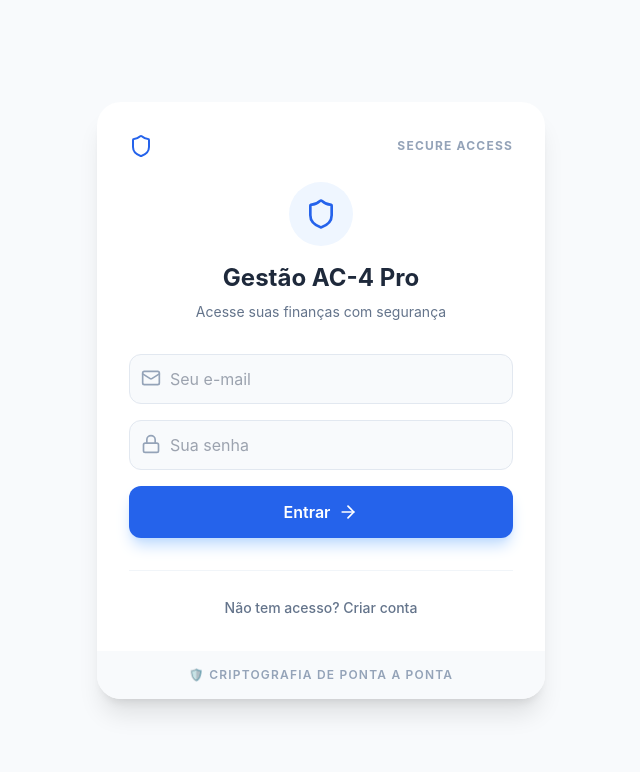
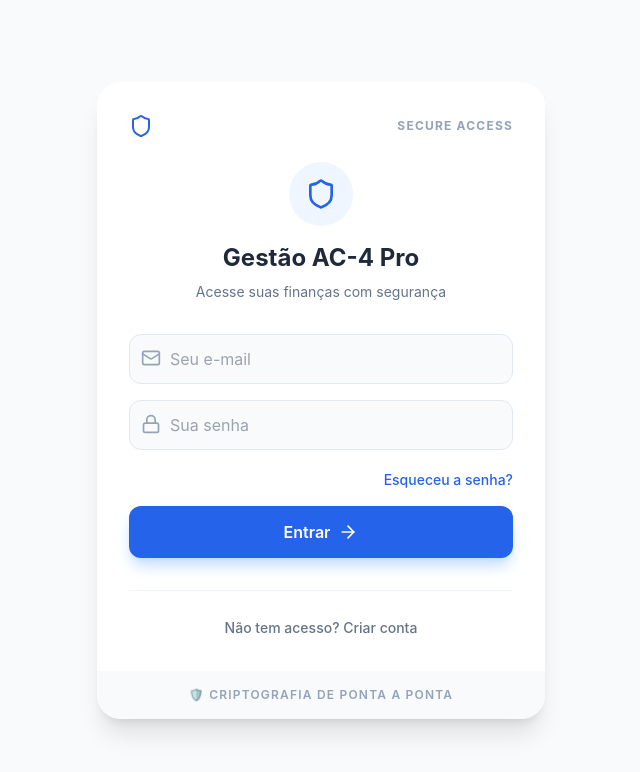
Before and after one commit to gustavcharles/gestao-financeira-ac4, a React (Vite) app in the folder web-app/: page /login in a window 1280 px wide. Shown: the top 772 px of the page, without its empty margins (319-959 px from the left). Built offline with nearby package versions, Linux system fonts and the light colour scheme; no server answers.

Commit message:
feat(auth): Add forgot password functionality to the Login page

```diff
--- a/web-app/src/pages/Login.tsx
+++ b/web-app/src/pages/Login.tsx
@@ -1,6 +1,6 @@
 import React, { useState } from 'react';
 import { useNavigate } from 'react-router-dom';
-import { createUserWithEmailAndPassword, signInWithEmailAndPassword } from 'firebase/auth';
+import { createUserWithEmailAndPassword, signInWithEmailAndPassword, sendPasswordResetEmail } from 'firebase/auth';
 import { doc, setDoc, serverTimestamp, query, collection, where, getDocs } from 'firebase/firestore';
 import { auth, db } from '../services/firebase';
 import { Shield, Lock, Mail, ArrowRight } from 'lucide-react';
@@ -11,12 +11,14 @@ export const Login = () => {
     const [password, setPassword] = useState('');
     const [confirmPass, setConfirmPass] = useState('');
     const [error, setError] = useState('');
+    const [resetMessage, setResetMessage] = useState('');
     const [loading, setLoading] = useState(false);
     const navigate = useNavigate();
 
     const handleSubmit = async (e: React.FormEvent) => {
         e.preventDefault();
         setError('');
+        setResetMessage('');
         setLoading(true);
 
         try {
@@ -90,6 +92,26 @@ export const Login = () => {
         }
     };
 
+    const handleForgotPassword = async () => {
+        setError('');
+        setResetMessage('');
+
+        if (!email) {
+            setError('Por favor, informe seu e-mail no campo acima para recuperar a senha.');
+            return;
+        }
+
+        setLoading(true);
+        try {
+            await sendPasswordResetEmail(auth, email);
+            setResetMessage('E-mail de recuperação de senha enviado! Verifique sua caixa (e o spam).');
+        } catch (err: any) {
+            setError(err.message.replace('Firebase: ', 'Erro ao enviar e-mail de recuperação: '));
+        } finally {
+            setLoading(false);
+        }
+    };
+
     return (
         <div className="flex items-center justify-center min-h-screen bg-slate-50 dark:bg-slate-900 p-4 transition-colors duration-200">
             <div className="w-full max-w-md bg-white dark:bg-slate-800 rounded-3xl shadow-xl overflow-hidden">
@@ -112,6 +134,11 @@ export const Login = () => {
                         {error && (
                             <div className="p-3 text-sm text-red-600 bg-red-50 rounded-xl">
                                 {error}
+                            </div>
+                        )}
+                        {resetMessage && (
+                            <div className="p-3 text-sm text-emerald-600 bg-emerald-50 rounded-xl">
+                                {resetMessage}
                             </div>
                         )}
 
@@ -153,6 +180,18 @@ export const Login = () => {
                                     />
                                 </div>
                             )}
+
+                            {!isRegister && (
+                                <div className="flex justify-end pt-1">
+                                    <button
+                                        type="button"
+                                        onClick={handleForgotPassword}
+                                        className="text-sm font-medium text-primary-600 dark:text-primary-400 hover:text-primary-700 transition-colors"
+                                    >
+                                        Esqueceu a senha?
+                                    </button>
+                                </div>
+                            )}
                         </div>
 
                         <button
```
